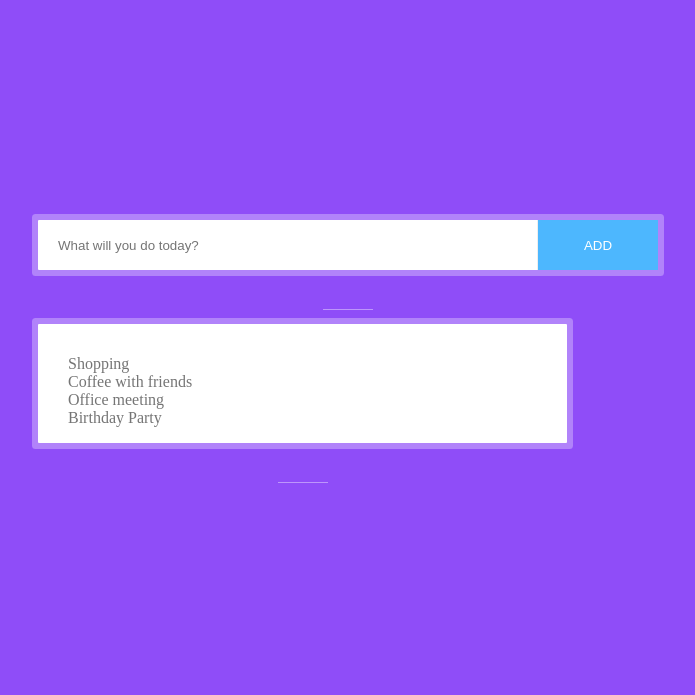
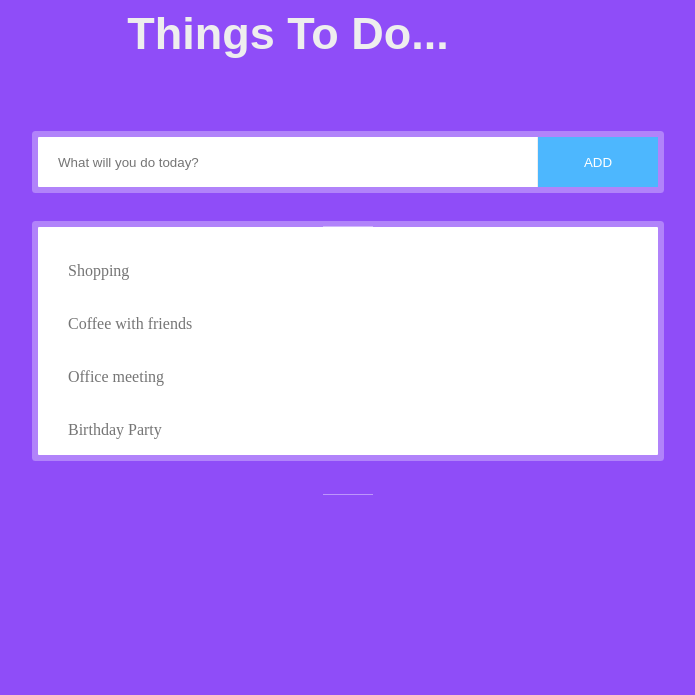
Before and after one commit to DeeAnnEye/python-django-todo, a Django app: page /todo/tasks/ in a window 1280 px wide. Shown: the top 695 px of the page, without its empty margins (352-1047 px from the left). After the commit the page ends 495 px from the top, so only its background shows below. Run offline with Django 3.2, Linux system fonts and the light colour scheme; data comes from the database, SQL or seed files in the repository.

Commit message:
Modify css styling

```diff
--- a/todo/static/css/style.css
+++ b/todo/static/css/style.css
@@ -13,7 +13,8 @@ body {
 .fl-wrap {
     float: left;
     width: 100%;
-    position: relative
+    position: relative;
+    margin-top: 40px;
 }
 
 .main-todo-input:before {
@@ -112,7 +113,7 @@ body {
 
 #list-items {
     padding-left: 20px;
-    padding-top: 15px
+    /* padding-top: 15px */
 }
 
 ul {
@@ -132,5 +133,12 @@ ul {
 
 .todo-listing {
     padding: 0px 29px 0 0;
-    margin-top: 54px !important
+    margin-top: 35px !important
 }
+
+h2 {
+  color: #eee;
+  text-align: center;
+  font-size: 45px;
+  font-family: Arial, Helvetica, sans-serif;
+}
--- a/todo/templates/todo/tasks.html
+++ b/todo/templates/todo/tasks.html
@@ -17,6 +17,7 @@
   </head>
 <div class="row">
   <div class="col-md-12">
+    <h2>Things To Do...</h2>
     <div class="main-todo-input-wrap">
       <div class="main-todo-input fl-wrap">
         <div class="main-todo-input-item">
@@ -34,11 +35,14 @@
 <div class="row">
   <div class="col-md-12">
     <div class="main-todo-input-wrap">
-      <div class="main-todo-input fl-wrap todo-listing">
+      <div class="main-todo-input fl-wrap">
         {% if todo_list %}
         <ul id="list-items">
           {% for task in todo_list %}
-          <li class="todo-text">{{ task.task_text }}</li>
+          <div class="todo-listing">
+          <li class="todo-text">
+              {{ task.task_text }}</li>
+          </div>
           {% endfor %}
         </ul>
         {% endif %}
```
